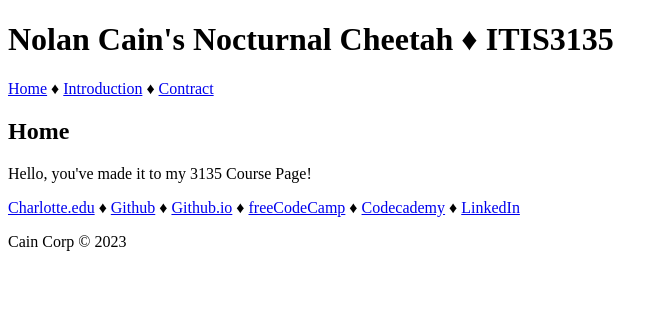
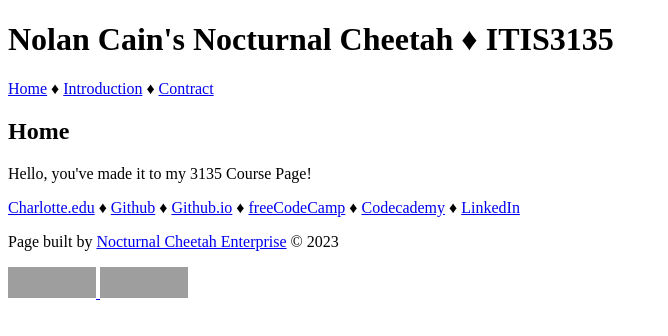
Before and after one commit to ncain1/ncain1.github.io, a plain HTML site: page itis3135/index.html in a window 1280 px wide. Shown: the whole page, without its empty margins (0-668 px from the left). Drawn offline with Linux system fonts and the light colour scheme; grey boxes are pictures that could not be loaded.

Commit message:
validators

```diff
--- a/itis3135/index.html
+++ b/itis3135/index.html
@@ -4,6 +4,7 @@
     <meta charset="UTF-8">
     <meta name="viewport" content="width=device-width, initial-scale=1.0">
     <title>Nolan Cain's Nocturnal Cheetah ♦ ITIS3135 ♦ Home</title>
+    <link rel="stylesheet" href="styles/default.css">
 </head>
 <body>
     <header>
@@ -34,7 +35,23 @@
             ♦
             <a href="https://www.linkedin.com/in/nolan-cain-2003/">LinkedIn</a>
         </nav>
-        <p>Cain Corp © 2023</p>
+        <p>Page built by <a href="nightcheetah.com">Nocturnal Cheetah Enterprise</a> &copy; 2023</p>
+
+            <a href="https://validator.w3.org/check?uri=referer" id="validation_link_html">
+                <img style="border:0;width:88px;height:31px"
+                src="https://ncain1.github.io/itis3135/z_archives/html_validation.png" alt="Valid HTML!">
+            </a>
+            <a href="https://jigsaw.w3.org/css-validator/check/referer" id="validation_link_css">
+                <img style="border:0;width:88px;height:31px" src="https://jigsaw.w3.org/css-
+                validator/images/vcss" alt="Valid CSS!">
+            </a>
+
+            <script>
+                document.getElementById("validation_link_html").setAttribute("href","https://validator.w3.org/check?uri=" + location.href);
+
+                document.getElementById("validation_link_css").setAttribute("href","https://jigsaw.w3.org/css-validator?uri=" + location.href);
+            </script>
+
     </footer>
 </body>
 </html>
```
